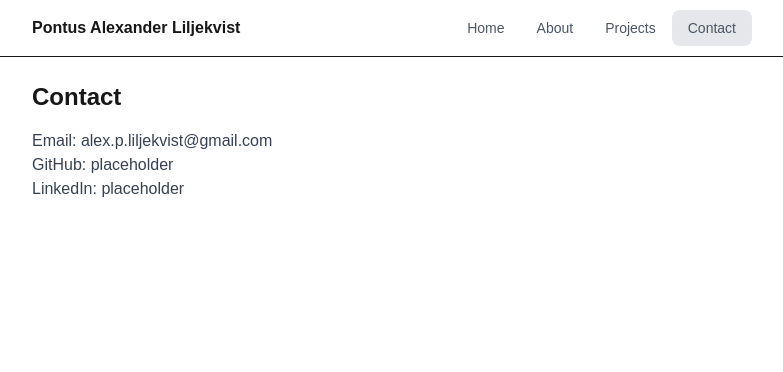
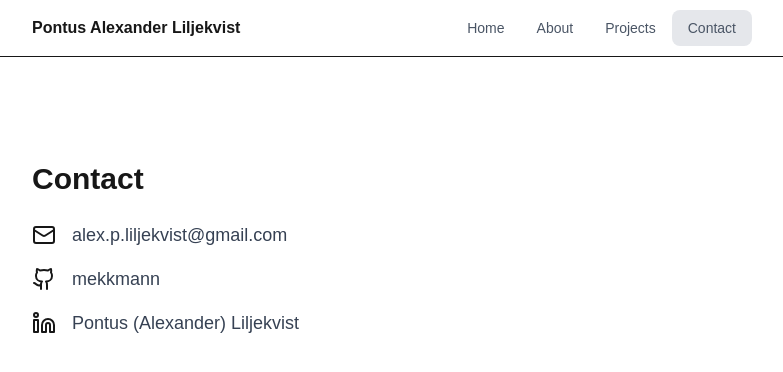
Before and after one commit to mekkmann/portfolio-page-2.0, a Next.js app: page /contact in a window 1280 px wide. Shown: the top 372 px of the page, without its empty margins (248-1031 px from the left). Built offline with nearby package versions, Linux system fonts and the light colour scheme.

Commit message:
about me links and icons

```diff
--- a/app/contact/page.tsx
+++ b/app/contact/page.tsx
@@ -1,16 +1,28 @@
+import { Github, Linkedin, Mail } from 'lucide-react';
+import Link from 'next/link';
+
 export default function ContactPage() {
   return (
-    <main className="max-w-3xl mx-auto p-6">
-      <h1 className="text-2xl font-semibold mb-4">Contact</h1>
-      <p className="text-gray-700">
-        Email: alex.p.liljekvist@gmail.com
-      </p>
-      <p className="text-gray-700">
-        GitHub: placeholder
-      </p>
-      <p className="text-gray-700">
-        LinkedIn: placeholder
-      </p>
+    <main className="max-w-3xl mx-auto p-6 mt-20 text-lg">
+      <h1 className="text-3xl font-semibold mb-6">Contact</h1>
+      <div className='flex items-center space-x-4 mb-4'>
+        <Mail/>
+        <Link className="text-gray-700 hover:underline" href="mailto:alex.p.liljekvist@gmail.com">
+          alex.p.liljekvist@gmail.com
+        </Link>
+      </div>
+      <div className='flex items-center space-x-4 mb-4'>
+        <Github/>
+        <Link className="text-gray-700 hover:underline" href="https://github.com/mekkmann" target='_blank'>
+          mekkmann
+        </Link>
+      </div>
+      <div className='flex items-center space-x-4 mb-4'>
+        <Linkedin/>
+        <Link className="text-gray-700 hover:underline" href="https://www.linkedin.com/in/pontus-liljekvist-b7224517a/" target='_blank'>
+          Pontus (Alexander) Liljekvist
+        </Link>
+      </div>
     </main>
   );
 }
```
